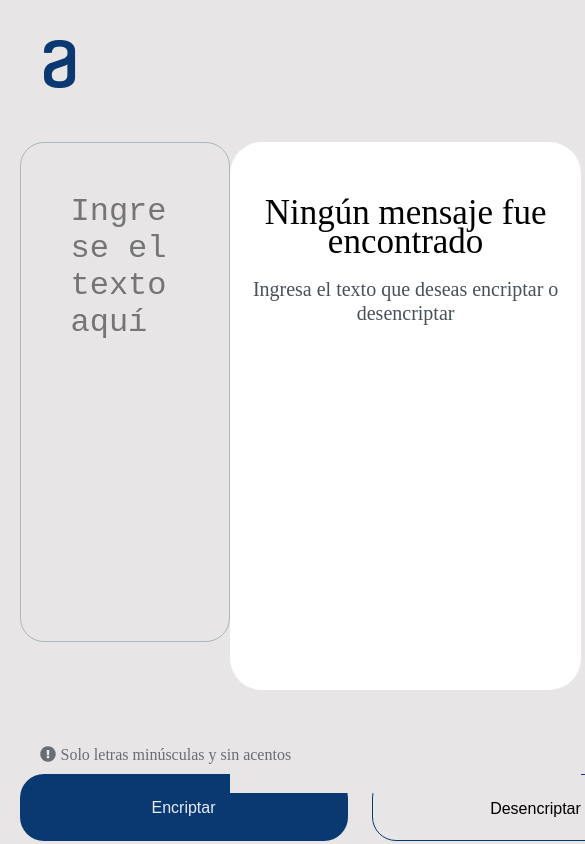
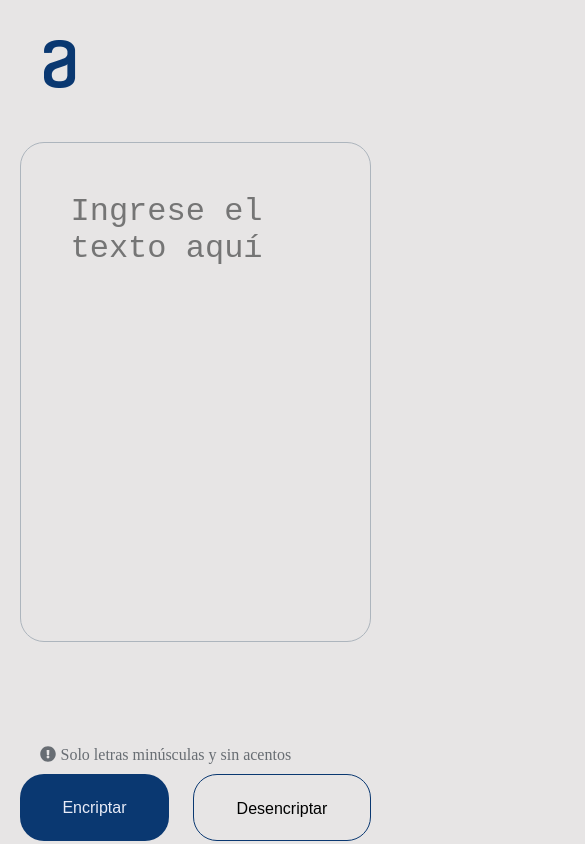
Before and after one commit to JoseEnriquez88/Alura, a React (Vite) app: page / in a window 390 px wide. Shown: the top 844 px of the page, 585 px wide, since content can reach past the window. Built offline with nearby package versions, Linux system fonts and the light colour scheme.

Commit message:
home styles updated

```diff
--- a/src/components/Home/home.module.css
+++ b/src/components/Home/home.module.css
@@ -132,14 +132,14 @@
 }
 
 @media (max-width: 768px) {
-  .container {
+  .homeContainer {
     width: 90vw;
     display: flex;
     flex-direction: column;
     gap: 50px;
   }
 
-  .mainContainer {
+  .homeMainContainer {
     width: 100%;
   }
 
@@ -150,20 +150,20 @@
 
   /* .actionsContainer { */
   /* .clousureContainer{ */
-  .buttonContainer {
+  .homeButtonContainer {
     width: 90vw;
   }
 }
 
 @media (max-width: 375px) {
-  .container {
+  .homeContainer {
     width: 100%;
     display: flex;
     justify-content: space-around;
     gap: 100px;
   }
 
-  .mainContainer,
+  .homeMainContainer,
   .textareaContainer {
     width: 100%;
   }
@@ -179,7 +179,7 @@
   /* .actionsContainer{ */
   /* .clousureContainer{ */
 
-  .buttonContainer {
+  .homeButtonContainer {
     display: flex;
     flex-direction: column;
     width: 100%;
```
